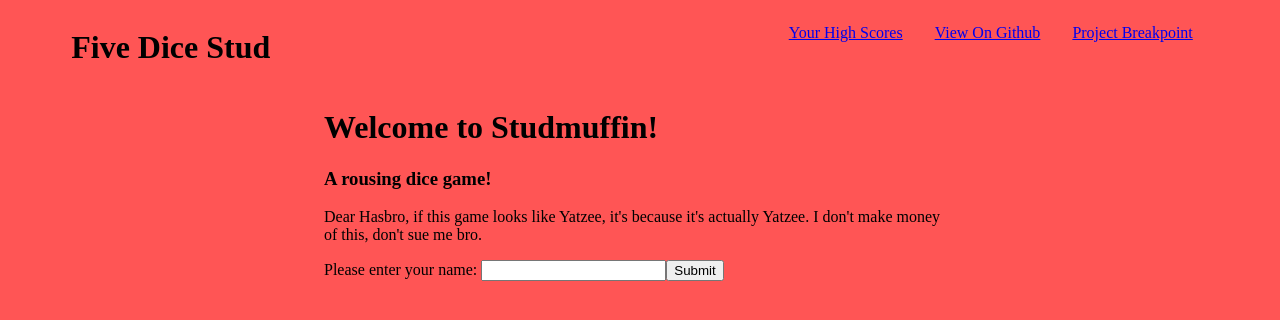
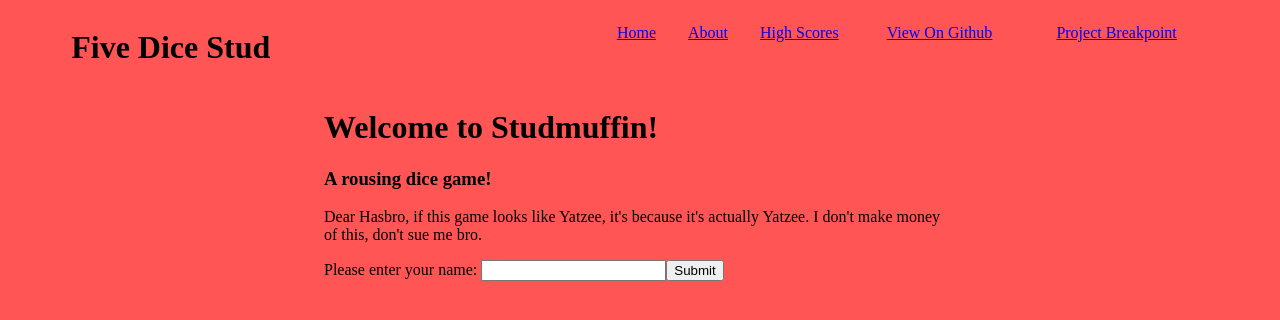
Before and after one commit to jckuhl/dice-game-v3, a Vue app: page /#/ in a window 1280 px wide. Shown: the top 320 px of the page. Built offline with nearby package versions, Linux system fonts and the light colour scheme.

Commit message:
router and about

```diff
--- /dev/null
+++ b/src/components/About.vue
@@ -0,0 +1,11 @@
+<template>
+    <div>
+        <h1>About</h1>
+    </div>
+</template>
+
+<script>
+export default {
+    name: 'About',
+}
+</script>
--- a/src/components/DiceHolder.vue
+++ b/src/components/DiceHolder.vue
@@ -57,7 +57,7 @@ export default {
             store.commit('setCurrentNumbers', this.roller);
             this.rolls -= 1;
             if(this.rolls === 0) {
-                this.$emit('new-turn');
+                // this.$emit('new-turn');
                 this.rolls = 4;
                 this.keep = [];
                 this.roller.values = [];
--- a/src/components/Header.vue
+++ b/src/components/Header.vue
@@ -2,7 +2,9 @@
   <div class="container">
     <h1>Five Dice Stud</h1>
     <ul class="container">
-      <li><a href="/high_scores">Your High Scores</a></li>
+      <router-link to="/">Home</router-link>
+      <router-link to="/about">About</router-link>
+      <router-link to="/highscores">High Scores</router-link>
       <li><a href="https://github.com/jckuhl/dice-game">View On Github</a></li>
       <li><a href="https://www.projectbreakpoint.net/">Project Breakpoint</a></li>
     </ul>
@@ -26,6 +28,10 @@ export default {
     justify-content: flex-end;
   }
 
+  a {
+    margin: 1em;
+  }
+
   li {
     list-style: none;
     margin: 1rem;
--- a/src/components/ScoreCard.vue
+++ b/src/components/ScoreCard.vue
@@ -65,9 +65,9 @@ export default {
         getValue(field) {
             if(this.player.turn && store.getters.validRoller) {
                 store.commit('setCurrentField', field);
-                store.commit('setTurn');
                 const score = store.getters.getFieldScore;
                 this.player.setScore(field, score);
+                store.commit('setTurn');
             } else {
                 console.log('not your turn');   // TODO: replace with something on the UI
             }
--- a/src/router.js
+++ b/src/router.js
@@ -23,6 +23,11 @@ export default new Router({
                     next();
                 }
             })
+        },
+        {
+            path: '/about',
+            name: 'About',
+            component: () => import( /* webpackChunkName: "About" */ './components/About.vue')
         }
     ]
 })
--- a/src/store.js
+++ b/src/store.js
@@ -9,7 +9,8 @@ export default new Vuex.Store({
         dice: [],
         roller: {},
         field: '',
-        turn: 0
+        turn: 0,
+        maxTurns: 0
     },
     mutations: {
         addPlayers(state, payload) {
@@ -17,6 +18,7 @@ export default new Vuex.Store({
             payload.forEach(player => {
                 state.players.push(player);
             });
+            state.maxTurns = state.players.length * 13;
             return state;
         },
         setCurrentNumbers(state, payload) {
@@ -32,7 +34,8 @@ export default new Vuex.Store({
                     player.turn = true;
                 }
             });
-            state.dice = []
+            state.dice = [];
+            state.roller.values = [];
             state.turn += 1;
         },
         setDice(state, payload) {
```
Also changed, not shown: src/assets/names.js (+1 -1 lines).
